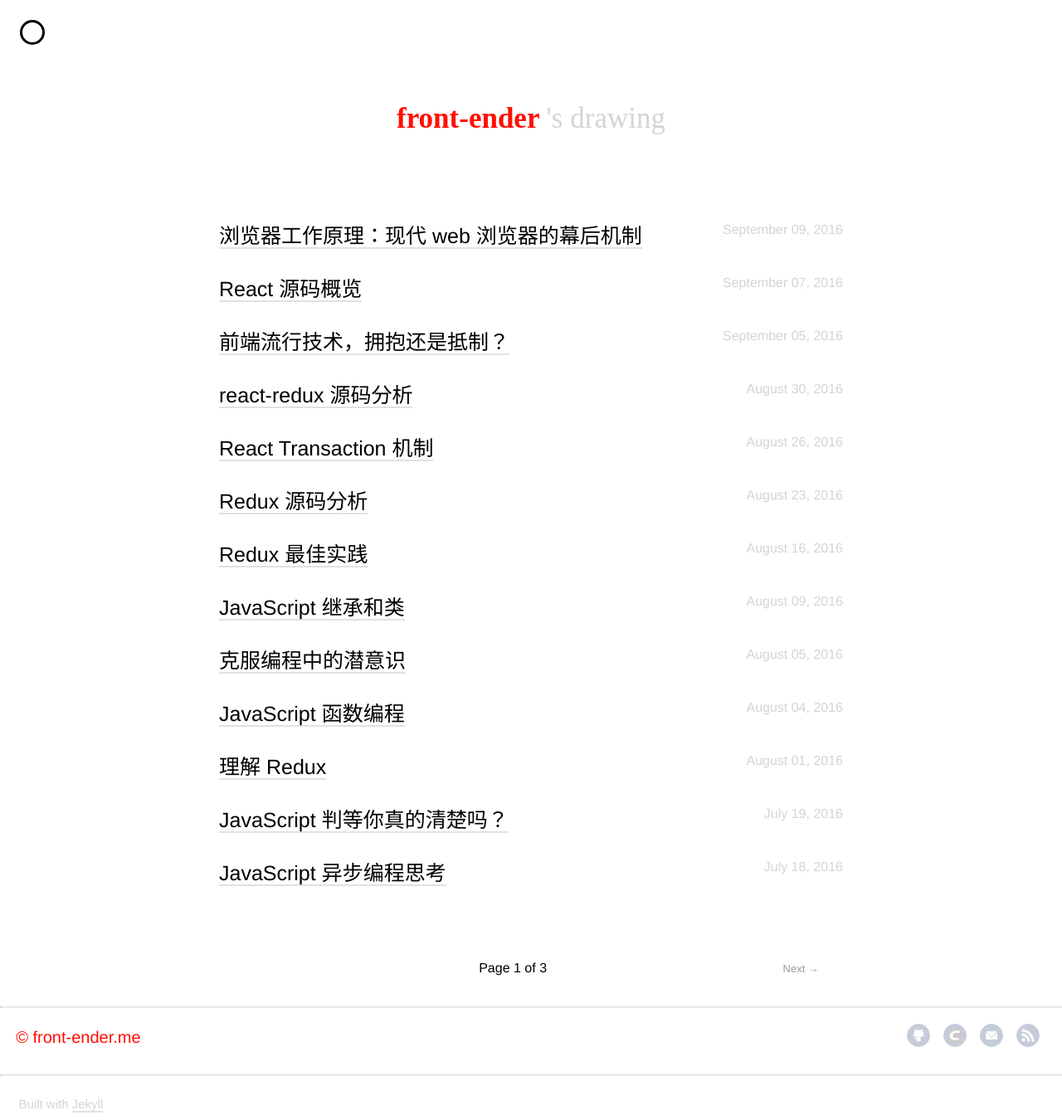
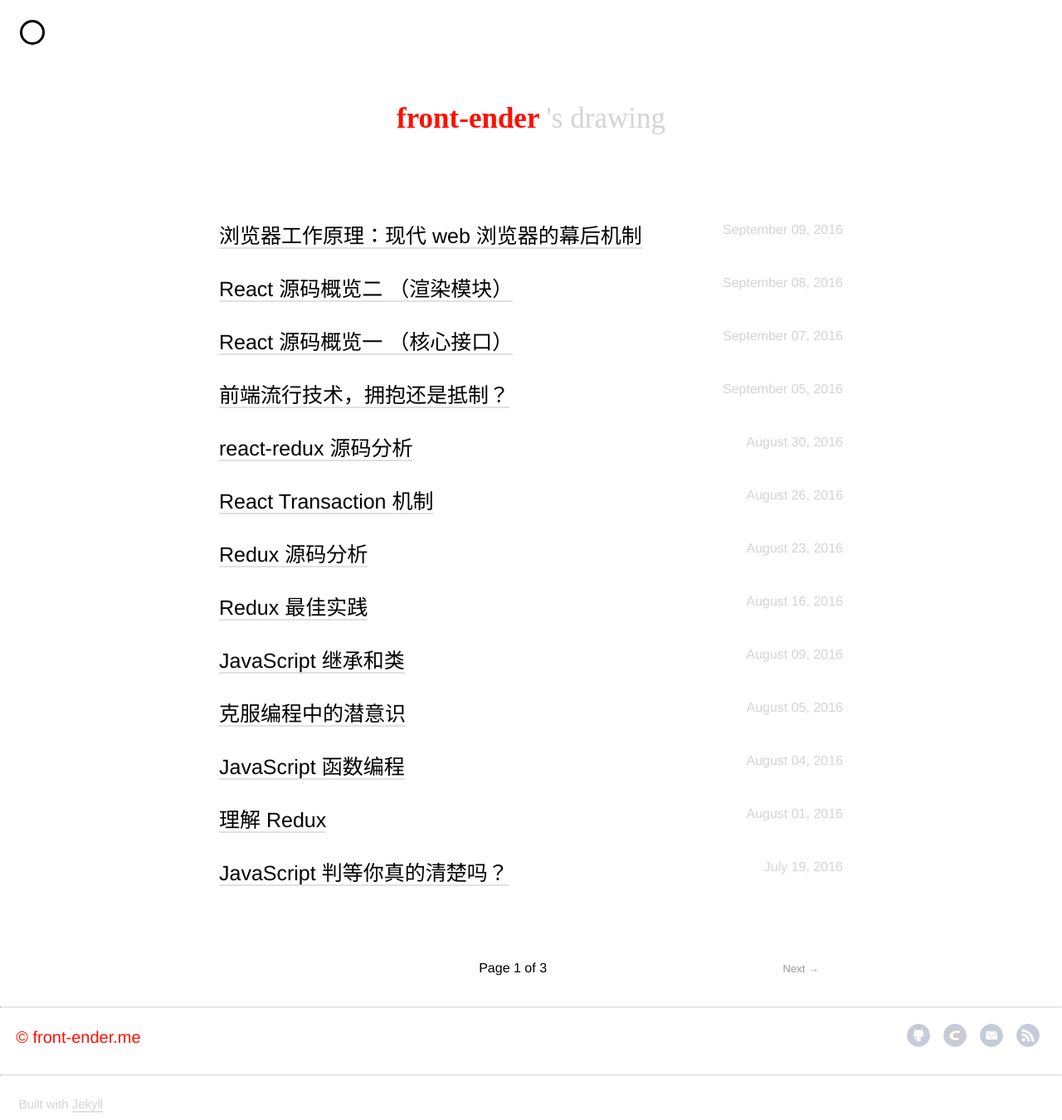
Before and after one commit to alcat2008/alcat2008.github.io, a Jekyll site: the page built from index.html, in a window 1280 px wide. Shown: the whole page at 83% size. Built offline with Jekyll 4.4.1, drawn with Linux system fonts in a browser that asks for light colours; nearby versions of some CDN libraries; some web fonts are replaced; the list of posts is cut into pages by our own code; some of the changed lines change nothing that is shown.

Commit message:
render module covered

````diff
--- a/_posts/2016-09-07-react-source-code.md
+++ b/_posts/2016-09-07-react-source-code-core.md
@@ -1,13 +1,13 @@
 ---
 layout: post
-title: React 源码概览
-keywords: react, 源码, 概览, overview
-description: React 源码概览
+title: React 源码概览一 （核心接口）
+keywords: react, 源码, 概览, overview, 核心
+description: React 源码概览一 （核心接口）
 date: '2016-09-07 11:00:00 +0800'
 categories: react
 ---
 
-# React 源码概览
+# React 源码概览一 （核心接口）
 
 本来想写 React 源码分析，但读过之后发现 React 源码太多。没有精力、也没有时间保证能一一细读，还是写一篇指引性文章较为合适，尽量帮助那些想深入了解 React 机制的人迅速理清其源码脉络，找到想阅读的内容。
 
@@ -21,7 +21,7 @@
 
 ```javascript
 ├── addons/ // 插件
-├── isomorphic/ // 抽象层次较高的一些文件、接口或实现，可用于多种环境
+├── isomorphic/ // 抽象层次较高的一些文件、接口或实现，可用于多种环境。React 核心定义。
 ├── renderers/ // DOM、Native 等的渲染逻辑
 ├── shared/ // 共享的工具类
 ├── test/ // 测试
@@ -131,11 +131,34 @@
 
 ### createElement, cloneElement, createFactory - ReactElement
 
-这三个接口是为了生成 ReactElement。
+这三个接口是为了生成 ReactElement。ReactElement 是个抽象的元素，可以对应 DOM 节点，也可以对应 Native 中的页面元素。
+
+```javascript
+var ReactElement = function(type, key, ref, self, source, owner, props) {
+  var element = {
+    // This tag allow us to uniquely identify this as a React Element
+    $$typeof: REACT_ELEMENT_TYPE,
+
+    // Built-in properties that belong on the element
+    type: type,
+    key: key,
+    ref: ref,
+    props: props,
+
+    // Record the component responsible for creating this element.
+    _owner: owner,
+  };
+  return element;
+};
+
+var REACT_ELEMENT_TYPE =
+  (typeof Symbol === 'function' && Symbol.for && Symbol.for('react.element')) ||
+  0xeac7;
+```
 
 ### isValidElement - ReactElement.isValidElement
 
-校验是否是 ReactElement，应包含 Symbol 类型的属性 $$typeof。
+校验是否是 ReactElement，只需判断其 $$typeof 属性。
 
 ```javascript
 ReactElement.isValidElement = function(object) {
@@ -145,10 +168,6 @@
     object.$$typeof === REACT_ELEMENT_TYPE
   );
 };
-
-var REACT_ELEMENT_TYPE =
-  (typeof Symbol === 'function' && Symbol.for && Symbol.for('react.element')) ||
-  0xeac7;
 ```
 
 ### PropTypes - ReactPropTypes
@@ -182,6 +201,13 @@
 根据指定对象，创建组件类。对象中应该至少包含 render 方法。
 
 ```javascript
+var SpecPolicy = keyMirror({
+  DEFINE_ONCE: null, // 仅定义一次
+  DEFINE_MANY: null, // 可以定义多次
+  OVERRIDE_BASE: null, // 重载基类
+  DEFINE_MANY_MERGED: null, // 可以定义多次，但期望有返回值。
+});
+
 var ReactClassInterface = {
   mixins: SpecPolicy.DEFINE_MANY,
   statics: SpecPolicy.DEFINE_MANY,
@@ -215,7 +241,6 @@
       this.updater.enqueueCallback(this, callback, 'replaceState');
     }
   },
-
   isMounted: function() {
     return this.updater.isMounted(this);
   },
@@ -272,20 +297,4 @@
 
 根据支持的 HTML 标签创建 ReactDOMComponent 类的映射。
 
-
-## Virtual DOM
-
-JSX 是语法糖，但并不是 HTML 的语法糖，其转化后的形式如下：
-
-```javascript
-var Element = {
-  type: 'div',
-  props: {
-    className: css
-  },
-  childlren: []
-};
-```
-
-而这正对应着内存中所描述的 Virtual DOM。
-Virtual DOM 类似于一种缓存机制，大大提升了与 DOM 节点交互的效率。
+至此，React 的核心接口已经大体介绍完毕。发现东西比想象中的要多，所以决定还是分为多篇文章介绍，下一篇将介绍其渲染模块， [React 源码概览二 （渲染模块）](/react/react-source-code-render.html)
--- /dev/null
+++ b/_posts/2016-09-08-react-source-code-render.md
@@ -0,0 +1,443 @@
+---
+layout: post
+title: React 源码概览二 （渲染模块）
+keywords: react, 源码, 概览, overview, 渲染
+description: React 源码概览二 （渲染模块）
+date: '2016-09-08 11:00:00 +0800'
+categories: react
+---
+
+# React 源码概览二 （渲染模块）
+
+上一篇文章 [React 源码概览一 （核心接口）](/react/react-source-code-core.html) 介绍了 React 源码的核心接口部分，本文继续介绍 React 源码中另一非常重要的模块：渲染。
+
+React.js 定义了通用的模型，但并没有强制限定底层是用 DOM 还是 React Native 渲染，这也是能支持全平台通用的基石。不得不佩服 FB 人的架构能力，下面就介绍其渲染逻辑。
+
+## renderers 渲染逻辑
+
+先介绍两个关键的工具： ReactUpdates 和 ReactReconciler。
+
+### ReactUpdates
+
+ReactUpdates 提供了批量更新的公共方法。
+
+```javascript
+var ReactUpdates = {
+  ReactReconcileTransaction: null,
+
+  batchedUpdates: batchedUpdates,
+  enqueueUpdate: enqueueUpdate,
+  flushBatchedUpdates: flushBatchedUpdates,
+  injection: ReactUpdatesInjection,
+  asap: asap,
+};
+```
+
+### ReactReconciler
+
+ReactReconciler 提供了控制渲染流程的方法。
+
+```javascript
+var ReactReconciler = {
+  // 组件初始化，渲染标记，注册事件监听器
+  mountComponent: function(
+    internalInstance,
+    transaction,
+    hostParent,
+    hostContainerInfo,
+    context,
+    parentDebugID // 0 in production and for roots
+  ) {
+    var markup = internalInstance.mountComponent(
+      transaction,
+      hostParent,
+      hostContainerInfo,
+      context,
+      parentDebugID
+    );
+    if (internalInstance._currentElement &&
+        internalInstance._currentElement.ref != null) {
+      transaction.getReactMountReady().enqueue(attachRefs, internalInstance);
+    }
+    return markup;
+  },
+
+  // 得到可以传递给 ReactComponentEnvironment.replaceNodeWithMarkup 的值
+  getHostNode: function(internalInstance) {
+    return internalInstance.getHostNode();
+  },
+
+  // 释放 `mountComponent` 分配的资源
+  unmountComponent: function(internalInstance, safely) {
+    ReactRef.detachRefs(internalInstance, internalInstance._currentElement);
+    internalInstance.unmountComponent(safely);
+  },
+
+  // 用新的 element 更新组件
+  receiveComponent: function(
+    internalInstance, nextElement, transaction, context
+  ) {
+    var prevElement = internalInstance._currentElement;
+
+    if (nextElement === prevElement &&
+        context === internalInstance._context
+      ) {
+      return;
+    }
+
+    var refsChanged = ReactRef.shouldUpdateRefs(
+      prevElement,
+      nextElement
+    );
+
+    if (refsChanged) {
+      ReactRef.detachRefs(internalInstance, prevElement);
+    }
+
+    internalInstance.receiveComponent(nextElement, transaction, context);
+
+    if (refsChanged &&
+        internalInstance._currentElement &&
+        internalInstance._currentElement.ref != null) {
+      transaction.getReactMountReady().enqueue(attachRefs, internalInstance);
+    }
+  },
+
+  // 刷新组件的变化
+  performUpdateIfNecessary: function(
+    internalInstance,
+    transaction,
+    updateBatchNumber
+  ) {
+    internalInstance.performUpdateIfNecessary(transaction);
+  },
+};
+```
+
+### Transaction
+
+仅从 ReactUpdates 和 ReactReconciler 就能看出，React 渲染过程中很多的设计和处理都是包含在事务中，关于事务的说明请参考我之前整理的一篇文章 [React Transaction 机制](/react/react-transaction.html)。
+
+### ReactUpdateQueue
+
+事务处理过程中，对更新的处理都是批量进行，所以必须有队列保存这些更新，而且也需要将事务执行过程中传入的事件缓存下来，这就是 ReactUpdateQueue。还记得 ReactComponent 的 setState 和 forceUpdate 方法吗？实际都是调用 this.updater.enqueueXXX，这里的 updater 实际上对应的就是 ReactUpdateQueue，是在 ReactCompositeComponent 中初始化的。
+
+```javascript
+function enqueueUpdate(internalInstance) {
+  ReactUpdates.enqueueUpdate(internalInstance);
+}
+
+var ReactUpdateQueue = {
+  // 判断是否 mounted
+  isMounted: function(publicInstance) {
+    var internalInstance = ReactInstanceMap.get(publicInstance);
+    if (internalInstance) {
+      // During componentWillMount and render this will still be null but after
+      // that will always render to something. At least for now. So we can use
+      // this hack.
+      return !!internalInstance._renderedComponent;
+    } else {
+      return false;
+    }
+  },
+
+  // 回调入队，在所有挂起的更新处理完成后执行
+  enqueueCallback: function(publicInstance, callback, callerName) {
+    ReactUpdateQueue.validateCallback(callback, callerName);
+    var internalInstance = getInternalInstanceReadyForUpdate(publicInstance);
+    if (!internalInstance) {
+      return null;
+    }
+
+    if (internalInstance._pendingCallbacks) {
+      internalInstance._pendingCallbacks.push(callback);
+    } else {
+      internalInstance._pendingCallbacks = [callback];
+    }
+    enqueueUpdate(internalInstance);
+  },
+
+  enqueueCallbackInternal: function(internalInstance, callback) {
+    if (internalInstance._pendingCallbacks) {
+      internalInstance._pendingCallbacks.push(callback);
+    } else {
+      internalInstance._pendingCallbacks = [callback];
+    }
+    enqueueUpdate(internalInstance);
+  },
+
+  // 强制更新。当不在 DOM 事务时调用。
+  enqueueForceUpdate: function(publicInstance) {
+    var internalInstance = getInternalInstanceReadyForUpdate(
+      publicInstance,
+      'forceUpdate'
+    );
+
+    if (!internalInstance) {
+      return;
+    }
+
+    internalInstance._pendingForceUpdate = true;
+    enqueueUpdate(internalInstance);
+  },
+
+  // 替换所有 state。
+  enqueueReplaceState: function(publicInstance, completeState) {
+    var internalInstance = getInternalInstanceReadyForUpdate(
+      publicInstance,
+      'replaceState'
+    );
+
+    if (!internalInstance) {
+      return;
+    }
+
+    internalInstance._pendingStateQueue = [completeState];
+    internalInstance._pendingReplaceState = true;
+
+    enqueueUpdate(internalInstance);
+  },
+
+  // Sets a subset of the state.
+  enqueueSetState: function(publicInstance, partialState) {
+    var internalInstance = getInternalInstanceReadyForUpdate(
+      publicInstance,
+      'setState'
+    );
+
+    if (!internalInstance) {
+      return;
+    }
+
+    var queue =
+      internalInstance._pendingStateQueue ||
+      (internalInstance._pendingStateQueue = []);
+    queue.push(partialState);
+
+    enqueueUpdate(internalInstance);
+  },
+
+  enqueueElementInternal: function(internalInstance, nextElement, nextContext) {
+    internalInstance._pendingElement = nextElement;
+    // TODO: introduce _pendingContext instead of setting it directly.
+    internalInstance._context = nextContext;
+    enqueueUpdate(internalInstance);
+  },
+
+  validateCallback: function(callback, callerName) {},
+};
+```
+
+从 enqueueUpdate(internalInstance) 函数可以看出，入队的结果是交由 ReactUpdates.enqueueUpdate(internalInstance) 进行下一步处理。
+
+### ReactCompositeComponent
+
+组件间存在层层的嵌套关系，那么必然涉及到复合组件的渲染，下面介绍的 ReactCompositeComponent 就是处理这种场景。
+
+ReactCompositeComponent 包含的逻辑太多，有兴趣的建议去读读源码，其中特别是对生命周期方法的处理比较有意思，能清晰的知道其执行流程或触发条件，有利于代码结构优化，提高性能。关于复合组件间生命周期的调用顺序，参考源码中的说明，已然非常详细。
+
+```javascript
+/**
+ * ------------------ The Life-Cycle of a Composite Component ------------------
+ *
+ * - constructor: Initialization of state. The instance is now retained.
+ *   - componentWillMount
+ *   - render
+ *   - [children's constructors]
+ *     - [children's componentWillMount and render]
+ *     - [children's componentDidMount]
+ *     - componentDidMount
+ *
+ *       Update Phases:
+ *       - componentWillReceiveProps (only called if parent updated)
+ *       - shouldComponentUpdate
+ *         - componentWillUpdate
+ *           - render
+ *           - [children's constructors or receive props phases]
+ *         - componentDidUpdate
+ *
+ *     - componentWillUnmount
+ *     - [children's componentWillUnmount]
+ *   - [children destroyed]
+ * - (destroyed): The instance is now blank, released by React and ready for GC.
+ *
+ * -----------------------------------------------------------------------------
+ */
+```
+
+## DOM 渲染
+
+本节介绍 DOM 元素的渲染实现。关于 React Native 的渲染，实现方法类似，不再介绍。
+
+```javascript
+var ReactDOM = {
+  findDOMNode: findDOMNode,
+  render: ReactMount.render,
+  unmountComponentAtNode: ReactMount.unmountComponentAtNode,
+  version: ReactVersion,
+
+  unstable_batchedUpdates: ReactUpdates.batchedUpdates,
+  unstable_renderSubtreeIntoContainer: renderSubtreeIntoContainer,
+};
+```
+
+其中最关键的是 render 方法，来自 ReactMount 这个对象。
+
+```javascript
+var ReactMount = {
+
+  TopLevelWrapper: TopLevelWrapper,
+
+  // Take a component that's already mounted into the DOM and replace its props
+  _updateRootComponent: function(
+      prevComponent,
+      nextElement,
+      nextContext,
+      container,
+      callback) {...},
+
+  // Render a new component into the DOM. Hooked by hooks!
+  _renderNewRootComponent: function(
+    nextElement,
+    container,
+    shouldReuseMarkup,
+    context
+  ) {
+    ReactBrowserEventEmitter.ensureScrollValueMonitoring();
+    var componentInstance = instantiateReactComponent(nextElement, false);
+
+    ReactUpdates.batchedUpdates(
+      batchedMountComponentIntoNode,
+      componentInstance,
+      container,
+      shouldReuseMarkup,
+      context
+    );
+
+    return componentInstance;
+  },
+
+  // Renders a React component into the DOM in the supplied `container`.
+  renderSubtreeIntoContainer: function(parentComponent, nextElement, container, callback) {
+    return ReactMount._renderSubtreeIntoContainer(
+      parentComponent,
+      nextElement,
+      container,
+      callback
+    );
+  },
+
+  _renderSubtreeIntoContainer: function(parentComponent, nextElement, container, callback) {...},
+
+  // Renders a React component into the DOM in the supplied `container`.
+  render: function(nextElement, container, callback) {
+    return ReactMount._renderSubtreeIntoContainer(null, nextElement, container, callback);
+  },
+
+  // Unmounts and destroys the React component rendered in the `container`.
+  unmountComponentAtNode: function(container) {...},
+
+  _mountImageIntoNode: function(
+    markup,
+    container,
+    instance,
+    shouldReuseMarkup,
+    transaction
+  ) {...},
+};
+```
+
+ReactMount 代码太多，不过从关键部分也能看出其处理逻辑。
+
+简单描述下新组件的渲染过程，\_renderNewRootComponent 在实例化时调用了 instantiateReactComponent 方法，实际上会调用 ReactCompositeComponent 处理复合组件，并返回一个实例。之后调用了 ReactUpdates.batchedUpdates 将渲染过程委托给 ReactUpdates 进行处理。在 ReactUpdates 中处理时会调用方法 batchedMountComponentIntoNode。
+
+```javascript
+function batchedMountComponentIntoNode(
+  componentInstance,
+  container,
+  shouldReuseMarkup,
+  context
+) {
+  var transaction = ReactUpdates.ReactReconcileTransaction.getPooled(
+    /* useCreateElement */
+    !shouldReuseMarkup && ReactDOMFeatureFlags.useCreateElement
+  );
+  transaction.perform(
+    mountComponentIntoNode,
+    null,
+    componentInstance,
+    container,
+    transaction,
+    shouldReuseMarkup,
+    context
+  );
+  ReactUpdates.ReactReconcileTransaction.release(transaction);
+}
+```
+
+batchedMountComponentIntoNode 会传入 transaction，调用其 perform 方法去执行 mountComponentIntoNode 函数。
+
+```javascript
+// Mounts this component and inserts it into the DOM.
+function mountComponentIntoNode(
+  wrapperInstance,
+  container,
+  transaction,
+  shouldReuseMarkup,
+  context
+) {
+  var markerName;
+  if (ReactFeatureFlags.logTopLevelRenders) {
+    var wrappedElement = wrapperInstance._currentElement.props.child;
+    var type = wrappedElement.type;
+    markerName = 'React mount: ' + (
+      typeof type === 'string' ? type :
+      type.displayName || type.name
+    );
+    console.time(markerName);
+  }
+
+  var markup = ReactReconciler.mountComponent(
+    wrapperInstance,
+    transaction,
+    null,
+    ReactDOMContainerInfo(wrapperInstance, container),
+    context,
+    0 /* parentDebugID */
+  );
+
+  if (markerName) {
+    console.timeEnd(markerName);
+  }
+
+  wrapperInstance._renderedComponent._topLevelWrapper = wrapperInstance;
+  ReactMount._mountImageIntoNode(
+    markup,
+    container,
+    wrapperInstance,
+    shouldReuseMarkup,
+    transaction
+  );
+}
+```
+
+最终，mountComponentIntoNode 中执行 ReactMount.\_mountImageIntoNode 方法，将生成的 Virtual DOM 真正挂载到 DOM 节点上，整个渲染过程完成。
+
+
+## Virtual DOM
+
+Virtual DOM 是 ReactElement 树，并通过 ReactDOM 的 render 方法渲染到真实 DOM 上。
+
+JSX 是语法糖，但并不是 HTML 的语法糖，其转化后的形式与 ReactElement 保持一致，如下：
+
+```javascript
+var Element = {
+  type: 'div',
+  props: {
+    className: css,
+    childlren: []
+  }
+};
+```
+
+而这正对应着内存中所描述的 Virtual DOM。Virtual DOM 类似于一种缓存机制，大大提升了与 DOM 节点交互的效率。
````
